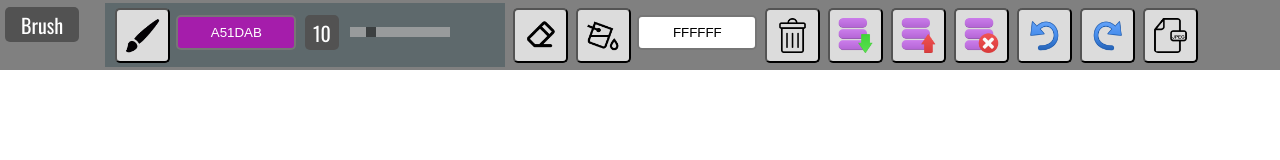
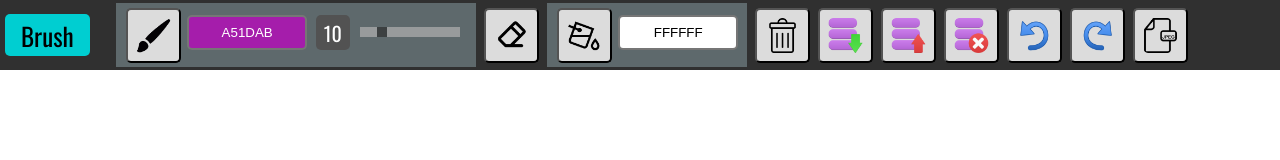
Before and after one commit to KateChantha/painting-app, a plain HTML site: page index.html in a window 1280 px wide. Drawn offline with nearby package versions, Linux system fonts and the light colour scheme.

Commit message:
style elements in topbar

```diff
--- a/style.css
+++ b/style.css
@@ -18,7 +18,7 @@ body {
   height: 70px;
   width: 100%;
   position: fixed;
-  background-color: grey;
+  background-color: rgb(48, 48, 48);
   display: flex;
   justify-content: center;
   /* align-items: center; */
@@ -46,6 +46,7 @@ button {
 button:focus {
   outline: none;
 }
+
 img {
   /* font-size: 10px; */
   /* position: relative; */
@@ -63,7 +64,18 @@ img {
 
 button img{
   vertical-align: middle;
- }
+}
+
+.bucket {
+background-color: rgb(94, 105, 108);
+height: 64px;
+width: 200px;
+}
+
+#bucket-icon {
+margin-left: 10px;
+}
+
 
 /* Font Awesome Icons */
 
@@ -91,10 +103,9 @@ button img{
   cursor: default;
 }
 
-
+#clear-canvas:hover,
 #clear-storage:hover {
-  background-color: rgb(242, 86, 14);
-  background-color: rgb(185, 245, 101);
+  background-color: rgb(245, 106, 41);
 }
 
 
@@ -105,17 +116,19 @@ button img{
 /* Tools */
 .active-tool {
   position: absolute;
-  top: 9px;
+  top: 16px;
   left: 5px;
 }
 
 .active-tool > span {
-  background-color: rgb(82, 82, 82);
+  background-color: darkturquoise;
   border-radius: 5px;
   padding: 2.5px 16px;
-  color: white;
-  font-size: 20px;
+  color: black;
+  font-size: 25px;
   user-select: none;
+  text-align: center;
+  vertical-align: middle;
 }
 
 .tool {
@@ -131,7 +144,7 @@ button img{
   /* background-color: rgb(120, 185, 203); */
   background-color: rgb(94, 105, 108);
   height: 64px;
-  width: 400px;
+  width: 360px;
 }
 
 .brush > * {
```
